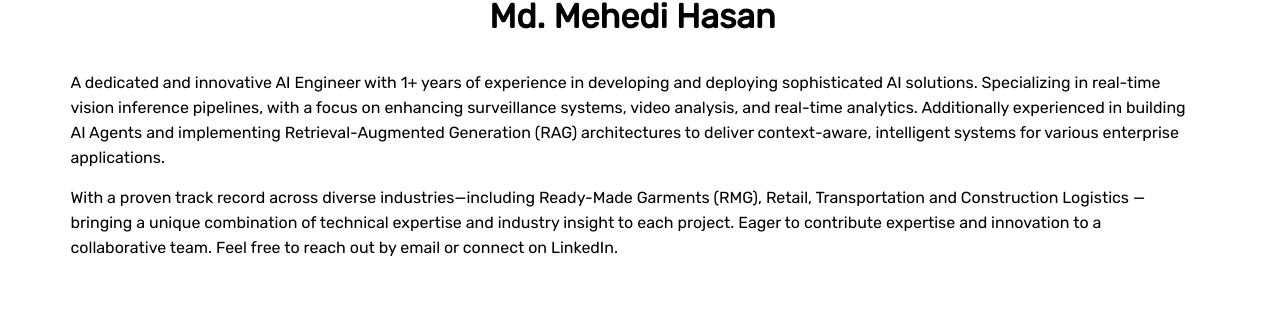
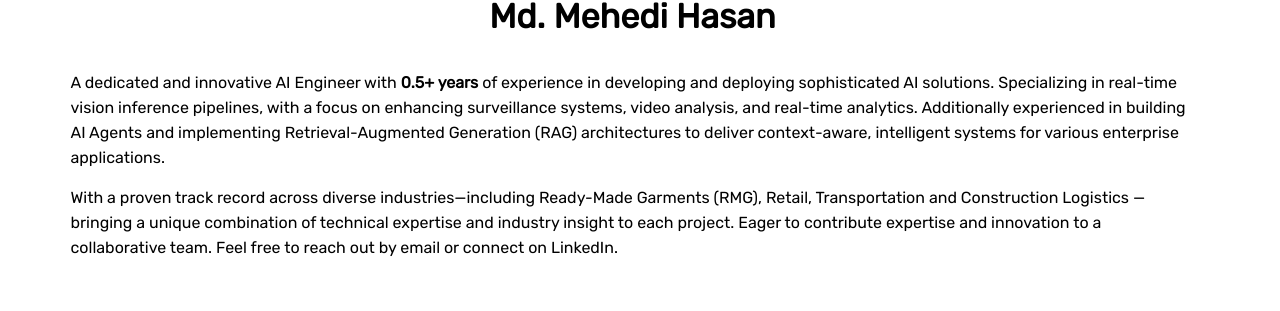
Before and after one commit to mhasan502/mhasan502.github.io, a React (Vite) app: page /#/ in a window 1280 px wide. Shown: the part 444-755 px from the top of the page. Built offline with nearby package versions, Linux system fonts and the light colour scheme.

Commit message:
refactor experience display and improve text styling

```diff
--- a/src/pages/Index.jsx
+++ b/src/pages/Index.jsx
@@ -1,4 +1,4 @@
-import {Anchor, Center, Container, Group, Image, Space, Title} from '@mantine/core';
+import {Anchor, Center, Container, Group, Image, Space, Text, Title} from '@mantine/core';
 import {FaGithub, FaLinkedin, FaStackOverflow} from 'react-icons/fa';
 import {SiGooglescholar} from 'react-icons/si';
 import {GoMail} from 'react-icons/go';
@@ -24,7 +24,7 @@ const Index = () => {
     );
     const years = Math.floor(totalMonths / 12);
     const months = totalMonths % 12;
-    const roundedYears = months >= 6 ? years + 1 : years;
+    const roundedYears = months >= 6 ? years + 0.5 : years;
 
     setExperience({years, roundedYears});
   }, []);
@@ -48,7 +48,7 @@ const Index = () => {
 
         <Center>
           <Container size={'lg'} style={{paddingInline: '1vh'}}>
-            A dedicated and innovative AI Engineer with {experience.roundedYears}+ years of experience in developing and deploying
+            A dedicated and innovative AI Engineer with <Text span fw={700}>{experience.roundedYears}+ years</Text> of experience in developing and deploying
             sophisticated AI solutions. Specializing in real-time vision inference pipelines, with a focus on
             enhancing surveillance systems, video analysis, and real-time analytics. Additionally experienced in
             building AI Agents and implementing Retrieval-Augmented Generation (RAG) architectures to deliver
```
Also changed, not shown: 1 other file (tests, documents, lock files or other folders).
